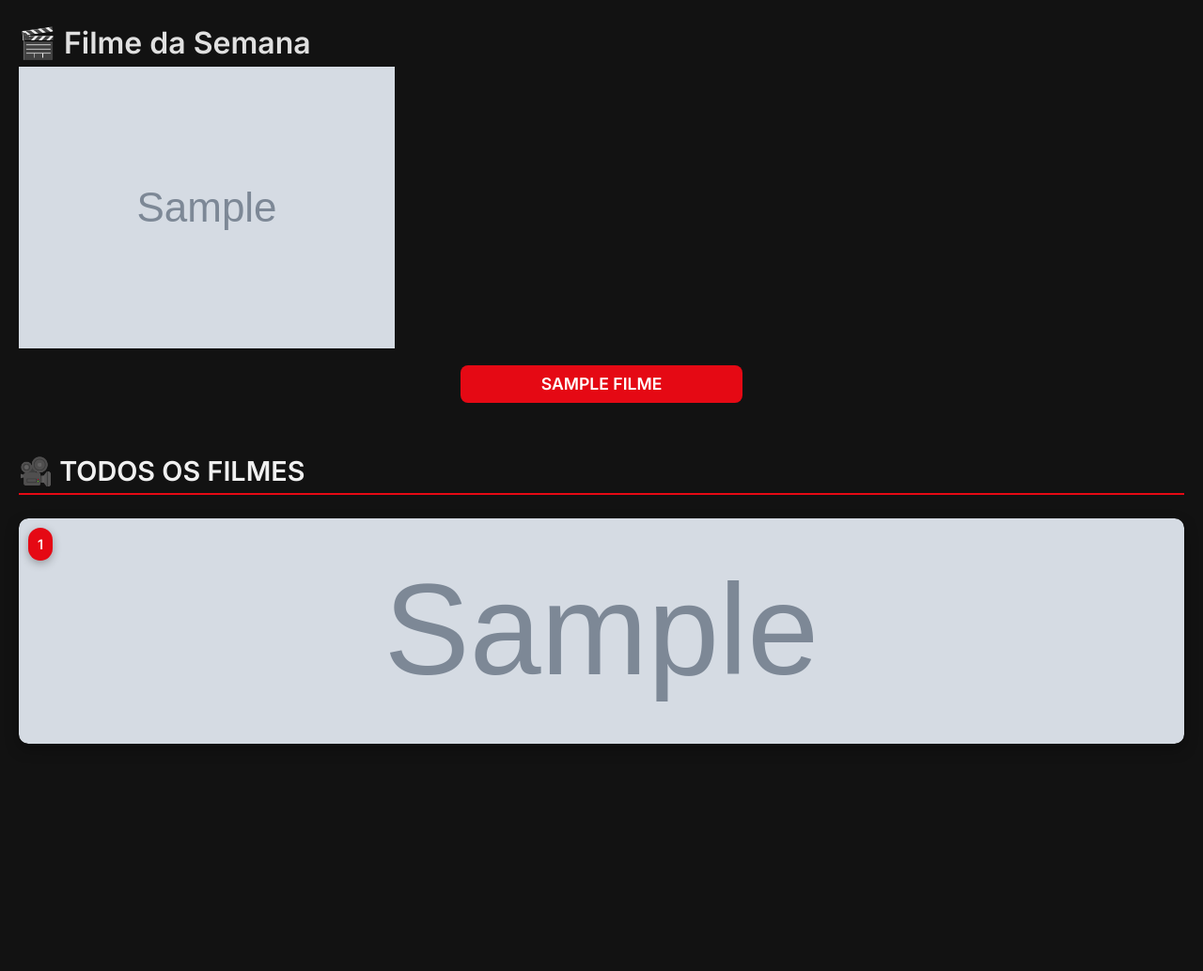
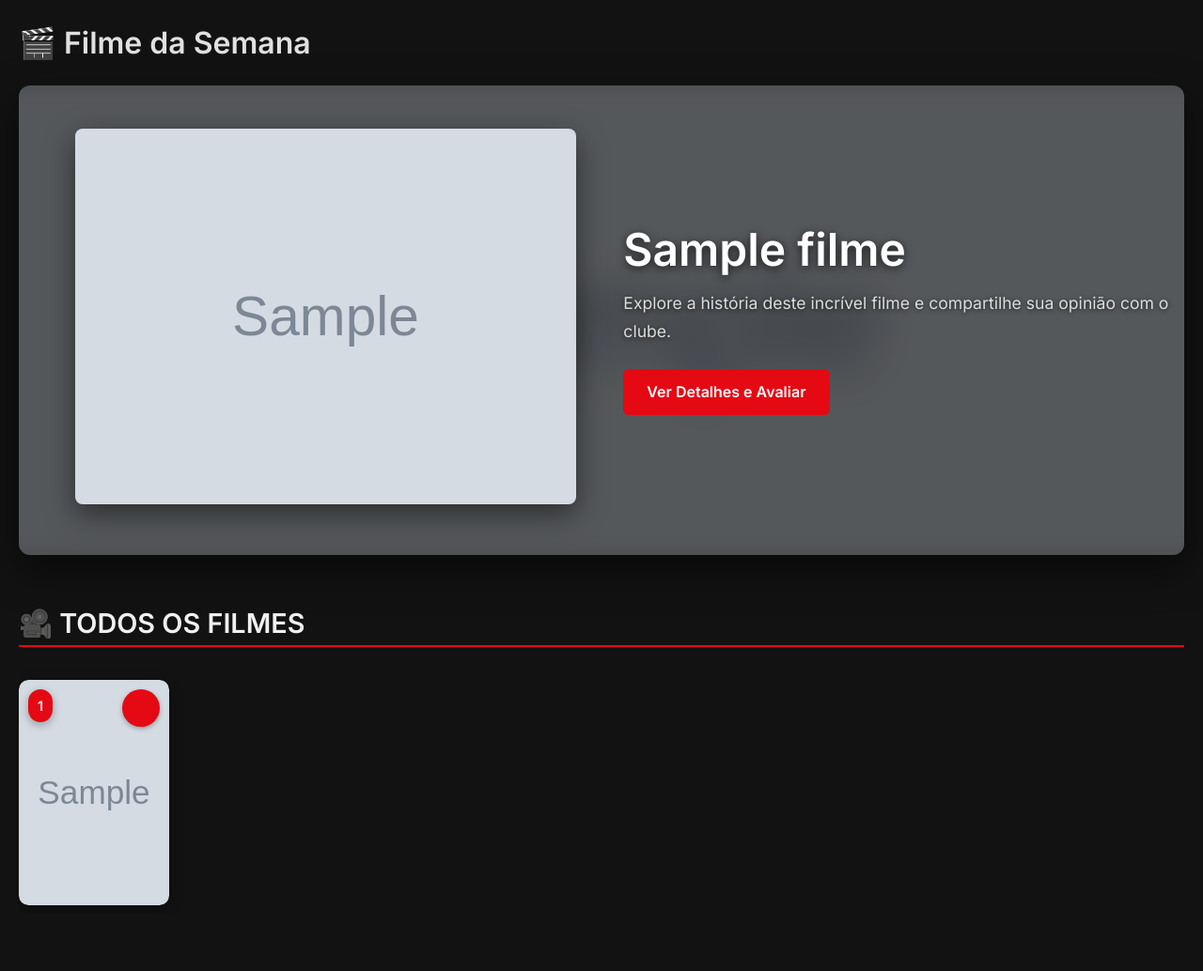
Before and after one commit to EduardoLBorges/Clube-do-filme, a Flask app: page /real in a window 1280 px wide. Shown: the whole page at 94% size. Before the commit the page ends 792 px from the top, so only its background shows below. Run offline with Flask 3, Linux system fonts and the light colour scheme; grey boxes marked "Sample" are stand-in pictures; a database or web service that is not in the repository returns one stand-in record (values such as "Sample title"); data that the repository does not hold is empty; some libraries are stand-ins or nearby versions.

Commit message:
Enhance movie details display: add review counts and update slideshow structure

```diff
--- a/app.py
+++ b/app.py
@@ -46,8 +46,24 @@
 def real():
     filme_id = db.get_filme_da_semana_id()
     filme = db.get_filme_por_id(filme_id)
-    filmes = db.get_filmes_real()
-    return render_template('real.html', filmes=filmes, filme=filme)
+
+    def add_review_counts(movie_list):
+        movies_with_counts = []
+        for movie in movie_list:
+            movie_id = movie[0] # Assuming movie ID is the first element
+            review_count = db.get_numero_avaliacoes_por_filme(movie_id)
+            movie_data = list(movie)
+            movie_data.append(review_count)
+            movies_with_counts.append(tuple(movie_data))
+        return movies_with_counts
+
+    # Process the single featured movie
+    filme_with_count = add_review_counts([filme])[0] if filme else None
+
+    # Process all movies
+    filmes = add_review_counts(db.get_filmes_real())
+
+    return render_template('real.html', filmes=filmes, filme=[filme_with_count] if filme_with_count else [])
 
 # Rota da pagina de configurações
 @app.route('/config', methods=['GET', 'POST'])
--- a/static/style.css
+++ b/static/style.css
@@ -102,11 +102,17 @@
   overflow: hidden;
 }
 
+.poster-container {
+  display: flex;
+  justify-content: center;
+}
+
 .poster {
-  width: 100%;
   height: auto;
   display: block;
   max-width: 100%;
+  max-height: 600px;
+  border-radius: 10px;
 }
 
 .filme-grid .avaliacao {
--- a/templates/real.html
+++ b/templates/real.html
@@ -8,30 +8,44 @@
   <title>Clube do Filme</title>
   <link rel="shortcut icon" type="image/png" href="{{ url_for('static', filename='imagens/icon2.png') }}">
   <link href="https://fonts.googleapis.com/css2?family=Inter:wght@300;400;500;600&display=swap" rel="stylesheet">
-  <link rel="stylesheet" href="{{ url_for('static', filename='style.css') }}">
+  <link rel="stylesheet" href="{{ url_for('static', filename='home.css') }}">
 </head>
 
 <body>
   <main>
     <h1>🎬 Filme da Semana</h1>
 
-    <div class="genero-semana">
-      <div class="genero-semana-grid">
-        <div class="filmes-semana">
-          <a href="{{ url_for('avaliar', filme_id=filme[0]) }}">
-            <img src="{{ filme[2] }}" alt="{{ filme[1] }}">
-          </a>
+    <div class="slideshow-container">
+        <div class="slides-wrapper" id="slides-wrapper">
+          {% for f in filme %} {# 'filme' is now a list with one element #}
+          <div class="slide">
+            <div class="slide-background" style="background-image: url('{{ f[2] }}');"></div>
+
+            <div class="slide-content">
+              <div class="poster-wrapper">
+                <img src="{{ f[2] }}" alt="Pôster de {{ f[1] }}">
+                <div class="review-count-badge">{{ f[5] }}</div>
+              </div>
+              <div class="info-wrapper">
+                <h3>{{ f[1] }}</h3>
+                <p>{{ f[4] | default('Explore a história deste incrível filme e compartilhe sua opinião com o clube.',
+                  true) }}</p>
+                <a href="{{ url_for('avaliar', filme_id=f[0]) }}" class="btn-avaliar">Ver Detalhes e Avaliar</a>
+              </div>
+            </div>
+          </div>
+          {% endfor %}
         </div>
+        {# Removed navigation buttons, dots, and slide counter as there's only one slide #}
       </div>
-      <div class="titulo">{{ filme[1] }}</div>
-    </div>
 
     <div class="categoria-section">
       <h2 class="categoria-titulo">🎥 Todos os Filmes</h2>
-      <div class="filmes-grid-real">
+      <div class="filmes-grid-home"> {# Changed to filmes-grid-home #}
         {% for f in filmes %}
         <div class="filme-item">
           <div class="numero">{{ loop.index }}</div>
+          <div class="review-count-badge">{{ f[5] }}</div> {# Added review-count-badge #}
           <a href="{{ url_for('avaliacoes', filme_id=f[0]) }}">
             <img src="{{ f[2] }}" alt="{{ f[1] }}">
           </a>
```
